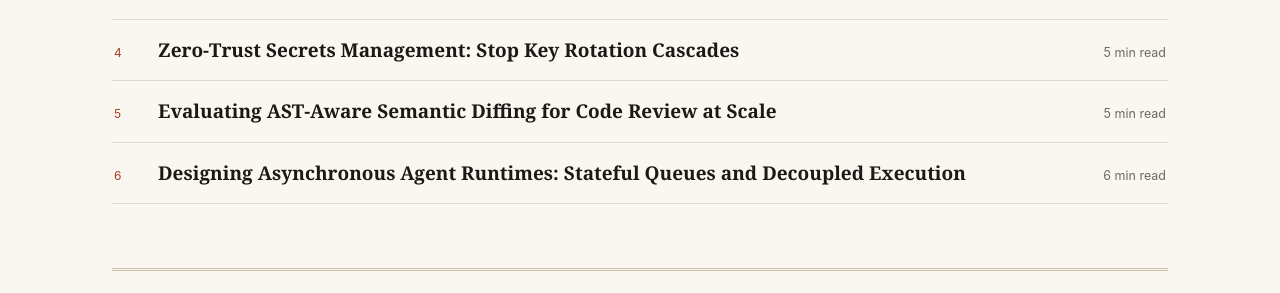
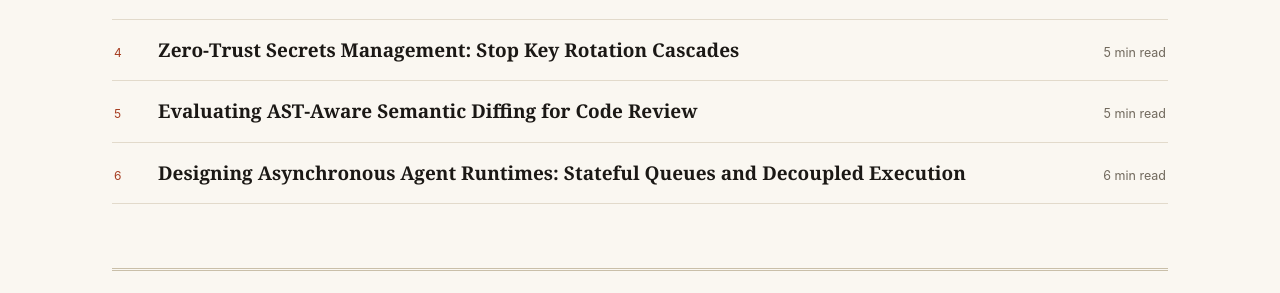
Before and after one commit to rammehta1899/rammehta1899.github.io, a Jekyll site: the page built from index.md, in a window 1280 px wide and 900 px high, scrolled down 2123 px. Shown: the part 304-597 px from the top of the window. Built offline with Jekyll 4.4.1, drawn with Linux system fonts in a browser that asks for light colours.

Commit message:
Labels system, rarest-first related posts, dark mode, nav tracking, favicon, dedup + short titles

```diff
--- a/_posts/2026-09-25-evaluating-ast-aware-semantic-diffing-for-code-review-at-scale.md
+++ b/_posts/2026-09-25-evaluating-ast-aware-semantic-diffing-for-code-review-at-scale.md
@@ -1,8 +1,9 @@
 ---
-title: "Evaluating AST-Aware Semantic Diffing for Code Review at Scale"
+title: 'Evaluating AST-Aware Semantic Diffing for Code Review'
 description: "An evaluation of Rust-based AST semantic diff engines, visual diagrams, and LSP integration for reducing PR noise during large architectural code reviews."
 categories: ["Engineering", "Platform"]
 tags: ["platform engineering", "code review", "ast", "diffing", "ai"]
+labels: [code-review, system-visualization]
 ---
 
 Unified diffs were designed decades ago for terminal screens, comparing text line by line without understanding program execution or structure. In large engineering organizations where multiple teams and autonomous AI agents churn out thousands of lines of code daily, raw unified diffs quickly turn into illegible noise during pull request reviews. Extra whitespace, variable renames, and auto-formatting obscure the actual architectural changes you need to inspect. I recently evaluated [Whiteboard](https://github.com/devdotfast/whiteboard), an open-source tool built around a Rust-based AST-aware semantic diff viewer, to see if structural parsing can solve our code review throughput bottlenecks.
```
